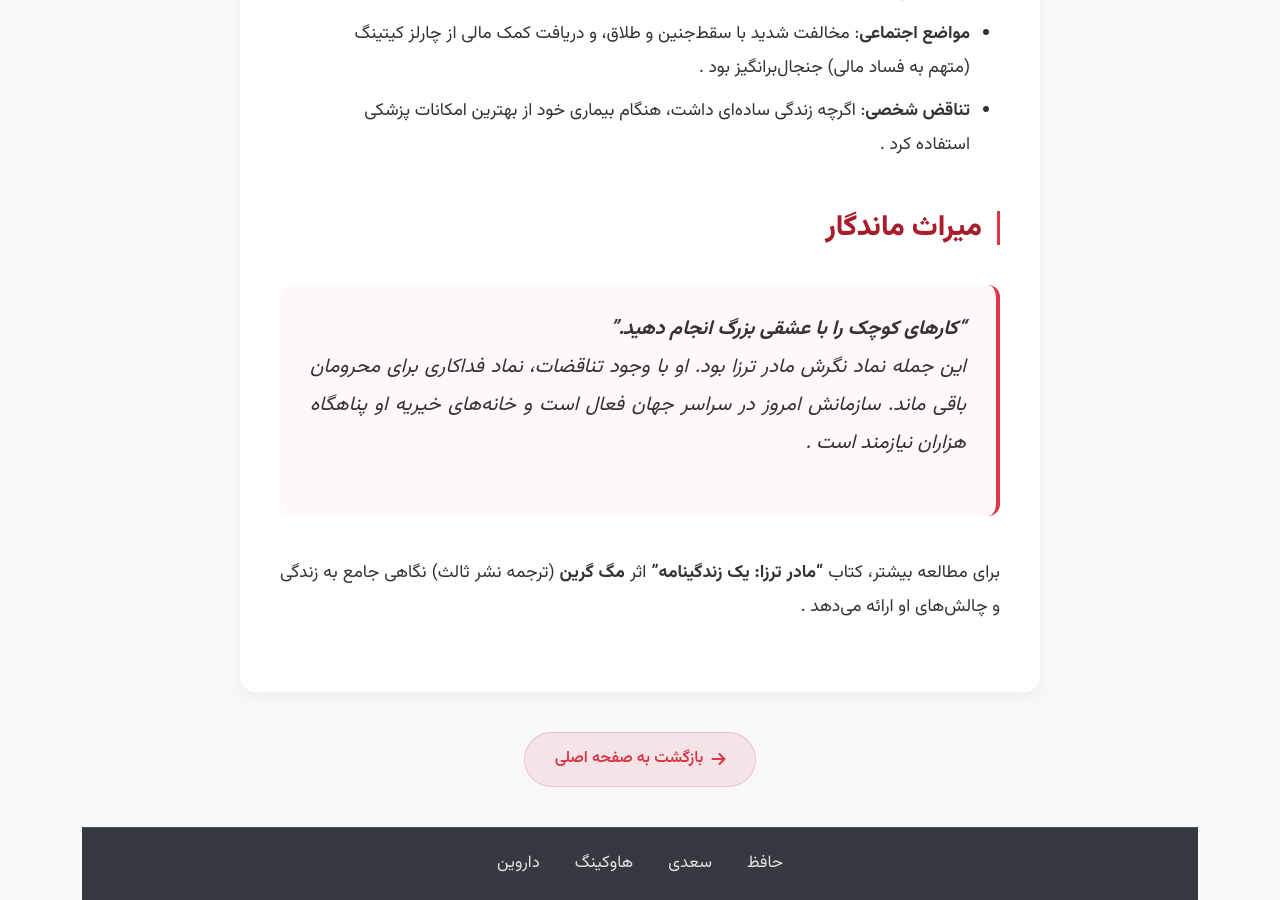
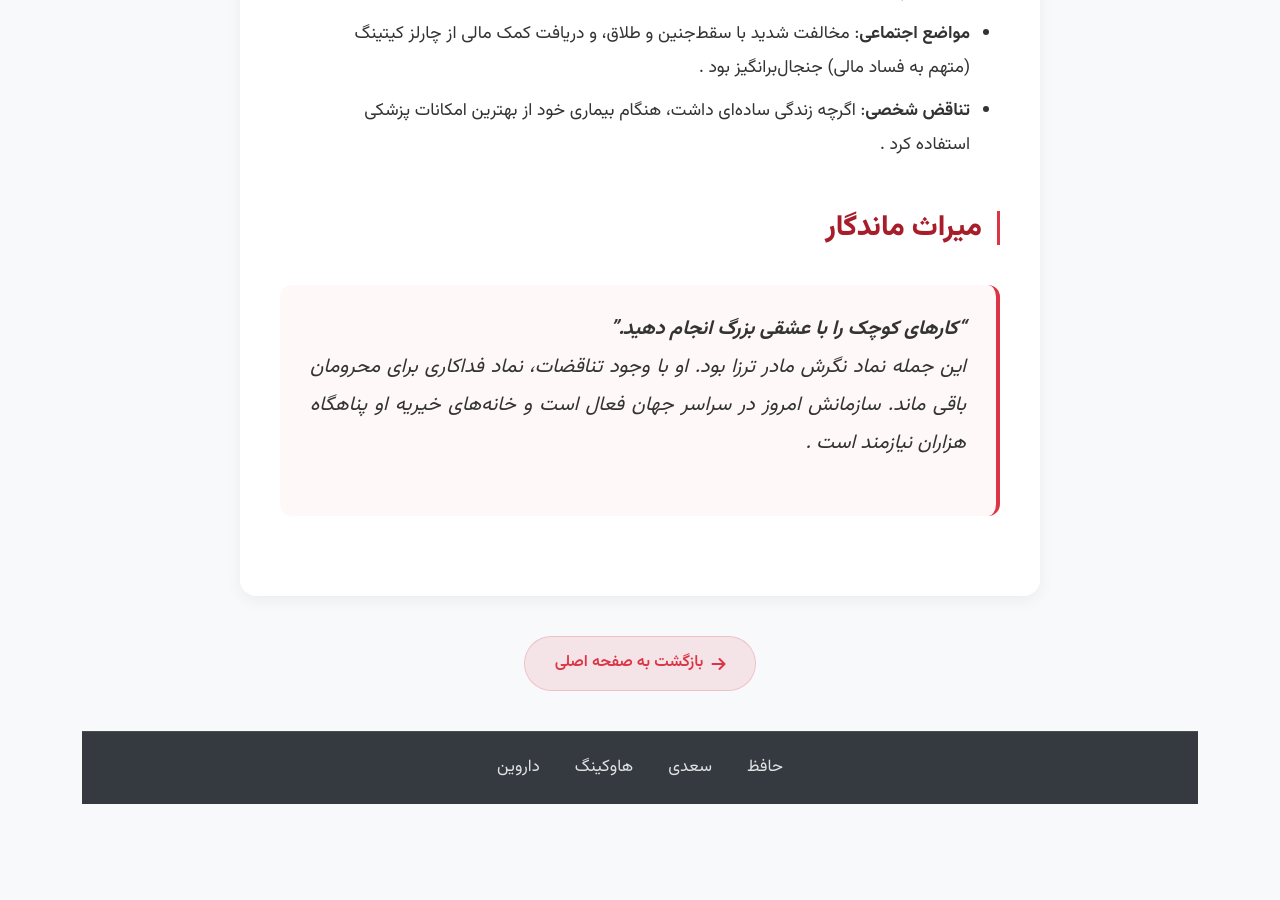
Before and after one commit to darkblog/darkblog.github.io, a Jekyll site: the page built from _posts/2025-7-6-73.md, in a window 1280 px wide and 900 px high, scrolled down 2388 px. Built offline with Jekyll 4.4.1, drawn with Linux system fonts in a browser that asks for light colours; after the commit the page ends 3192 px from its top, so only the background shows below that.

Commit message:
Update 2025-7-6-73.md

```diff
--- a/_posts/2025-7-6-73.md
+++ b/_posts/2025-7-6-73.md
@@ -37,5 +37,3 @@ title: زندگینامه مادر ترزا - قدیسه فقرا
 ## میراث ماندگار
 > **"کارهای کوچک را با عشقی بزرگ انجام دهید."**
 این جمله نماد نگرش مادر ترزا بود. او با وجود تناقضات، نماد فداکاری برای محرومان باقی ماند. سازمانش امروز در سراسر جهان فعال است و خانه‌های خیریه او پناهگاه هزاران نیازمند است .
-
-برای مطالعه بیشتر، کتاب **"مادر ترزا: یک زندگینامه"** اثر **مگ گرین** (ترجمه نشر ثالث) نگاهی جامع به زندگی و چالش‌های او ارائه می‌دهد .
```
